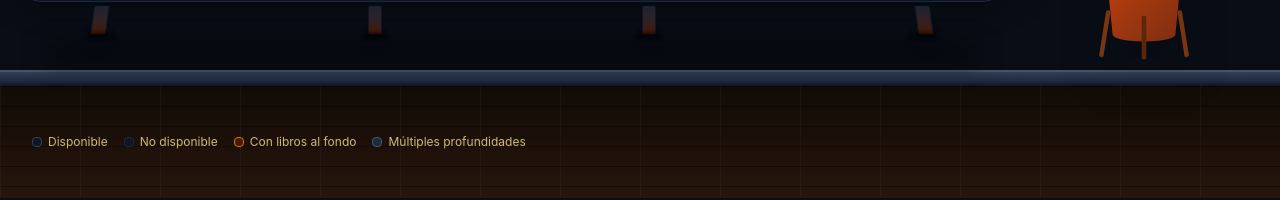
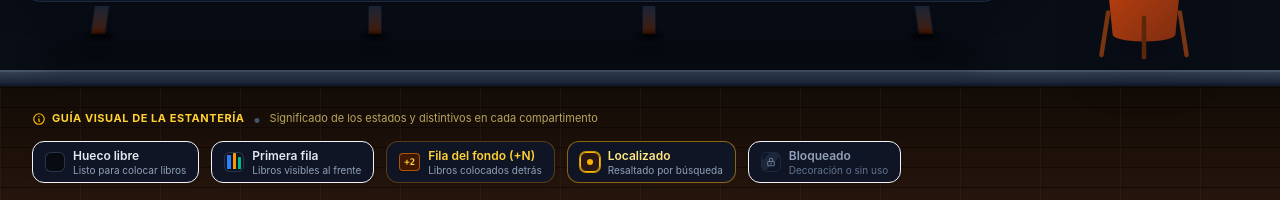
Before and after one commit to EnriqueLoboRubio/BibliotecaDigital, a Next.js app: page / in a window 1280 px wide. Shown: the part 1796-1996 px from the top of the page. Built offline with nearby package versions, Linux system fonts and the light colour scheme; no server answers; the database is empty.

Commit message:
feat(ui): rediseñar leyenda de estanteria con miniaturas visuales y explicaciones claras

```diff
--- a/app/page.tsx
+++ b/app/page.tsx
@@ -876,39 +876,102 @@ export default function HomePage() {
       </main>
 
       {/* Suelo de la habitación: Rodapié y Parquet de madera */}
-      <div className="w-full flex flex-col mt-auto z-0">
+      <footer className="w-full flex flex-col mt-auto z-0">
         <div className="w-full h-4 skirting-board" />
-        <div className="w-full h-24 sm:h-28 parquet-floor shadow-2xl relative px-4 sm:px-8 py-3 flex items-center justify-between">
-          <div className="flex flex-wrap items-center gap-4 text-xs text-amber-200/80">
-            <div className="flex items-center gap-1.5">
-              <span className="w-2.5 h-2.5 rounded-sm bg-[#0e1626] border border-slate-700 inline-block" />
-              <span>Disponible</span>
+        <div className="w-full parquet-floor shadow-2xl relative px-4 sm:px-8 py-4 sm:py-5 border-t border-black/40">
+          <div className="max-w-7xl 2xl:max-w-[1550px] mx-auto flex flex-col lg:flex-row lg:items-center justify-between gap-4">
+            {/* Contenedor principal de la leyenda */}
+            <div className="flex flex-col gap-2.5">
+              <div className="flex items-center gap-2">
+                <span className="text-[11px] font-bold uppercase tracking-wider text-amber-300 flex items-center gap-1.5">
+                  <svg className="w-3.5 h-3.5 text-amber-400" fill="none" stroke="currentColor" viewBox="0 0 24 24">
+                    <path strokeLinecap="round" strokeLinejoin="round" strokeWidth="2" d="M13 16h-1v-4h-1m1-4h.01M21 12a9 9 0 11-18 0 9 9 0 0118 0z" />
+                  </svg>
+                  <span>Guía visual de la estantería</span>
+                </span>
+                <span className="text-slate-600 hidden sm:inline">•</span>
+                <span className="text-[11px] text-amber-200/70 hidden sm:inline">
+                  Significado de los estados y distintivos en cada compartimento
+                </span>
               </div>
-            <div className="flex items-center gap-1.5">
-              <span className="w-2.5 h-2.5 rounded-sm pattern-disabled border border-slate-800 inline-block" />
-              <span>No disponible</span>
-            </div>
-            <div className="flex items-center gap-1.5">
-              <span className="w-2.5 h-2.5 rounded-sm bg-amber-950 border border-amber-600 inline-block" />
-              <span>Con libros al fondo</span>
-            </div>
-            <div className="flex items-center gap-1.5">
-              <span className="w-2.5 h-2.5 rounded-sm bg-slate-800 border border-slate-600 inline-block" />
-              <span>Múltiples profundidades</span>
+
+              {/* Tarjetas explicativas con miniaturas visuales */}
+              <div className="flex flex-wrap items-center gap-2 sm:gap-3 text-xs">
+                {/* 1. Hueco libre */}
+                <div className="flex items-center gap-2 px-3 py-1.5 rounded-xl bg-slate-900/85 border border-slate-750/80 shadow-sm backdrop-blur-sm">
+                  <div className="w-5 h-5 rounded-md bg-[#080b12] border border-slate-700/80 flex items-center justify-center shrink-0 shadow-inner" />
+                  <div className="leading-tight">
+                    <span className="text-xs font-semibold text-slate-200 block">Hueco libre</span>
+                    <span className="text-[10px] text-slate-400 block">Listo para colocar libros</span>
                   </div>
                 </div>
 
+                {/* 2. Primera fila */}
+                <div className="flex items-center gap-2 px-3 py-1.5 rounded-xl bg-slate-900/85 border border-slate-750/80 shadow-sm backdrop-blur-sm">
+                  <div className="w-5 h-5 rounded-md bg-[#0e1422] border border-slate-700/80 flex items-end justify-center gap-0.5 pb-0.5 shrink-0 shadow-inner px-0.5">
+                    <span className="w-1 h-3.5 bg-blue-500 rounded-t-[1px]" />
+                    <span className="w-1 h-4 bg-amber-500 rounded-t-[1px]" />
+                    <span className="w-1 h-3 bg-emerald-500 rounded-t-[1px]" />
+                  </div>
+                  <div className="leading-tight">
+                    <span className="text-xs font-semibold text-slate-200 block">Primera fila</span>
+                    <span className="text-[10px] text-slate-400 block">Libros visibles al frente</span>
+                  </div>
+                </div>
+
+                {/* 3. Fila al fondo (+N) */}
+                <div className="flex items-center gap-2 px-3 py-1.5 rounded-xl bg-slate-900/85 border border-amber-500/30 shadow-sm backdrop-blur-sm">
+                  <span className="text-[9px] font-bold text-amber-300 bg-amber-950/90 border border-amber-600/70 px-1 py-0.5 rounded shadow-sm shrink-0 font-mono">
+                    +2
+                  </span>
+                  <div className="leading-tight">
+                    <span className="text-xs font-semibold text-amber-300 block">Fila del fondo (+N)</span>
+                    <span className="text-[10px] text-slate-400 block">Libros colocados detrás</span>
+                  </div>
+                </div>
+
+                {/* 4. Localizado por búsqueda */}
+                <div className="flex items-center gap-2 px-3 py-1.5 rounded-xl bg-slate-900/85 border border-amber-400/50 shadow-sm shadow-amber-950/30 backdrop-blur-sm">
+                  <div className="w-5 h-5 rounded-md bg-amber-950/50 border border-amber-400 ring-1 ring-amber-400/80 flex items-center justify-center shrink-0">
+                    <span className="w-1.5 h-1.5 rounded-full bg-amber-400 animate-pulse" />
+                  </div>
+                  <div className="leading-tight">
+                    <span className="text-xs font-semibold text-amber-200 block">Localizado</span>
+                    <span className="text-[10px] text-slate-400 block">Resaltado por búsqueda</span>
+                  </div>
+                </div>
+
+                {/* 5. Bloqueado / No disponible */}
+                <div className="flex items-center gap-2 px-3 py-1.5 rounded-xl bg-slate-900/85 border border-slate-750/80 shadow-sm backdrop-blur-sm">
+                  <div className="w-5 h-5 rounded-md bg-[#0a0f1d] pattern-disabled border border-slate-800 flex items-center justify-center shrink-0 text-slate-500">
+                    <svg className="w-2.5 h-2.5" fill="none" stroke="currentColor" viewBox="0 0 24 24">
+                      <path strokeLinecap="round" strokeLinejoin="round" strokeWidth="2.5" d="M12 15v2m-6 4h12a2 2 0 002-2v-6a2 2 0 00-2-2H6a2 2 0 00-2 2v6a2 2 0 002 2zm10-10V7a4 4 0 00-8 0v4h8z" />
+                    </svg>
+                  </div>
+                  <div className="leading-tight">
+                    <span className="text-xs font-semibold text-slate-400 block">Bloqueado</span>
+                    <span className="text-[10px] text-slate-500 block">Decoración o sin uso</span>
+                  </div>
+                </div>
+              </div>
+            </div>
+
+            {/* Acciones de administración en el pie */}
             {isAdmin && books.length > 0 && (
+              <div className="flex items-center self-start lg:self-center shrink-0 pt-2 lg:pt-0 border-t lg:border-t-0 border-amber-950/40">
                 <button
                   type="button"
                   onClick={handleClearBooks}
-              className="text-xs text-amber-300/60 hover:text-red-400 transition-colors"
+                  className="px-3 py-1.5 rounded-xl text-xs font-medium text-red-300 hover:text-white bg-red-950/40 hover:bg-red-900/60 border border-red-800/50 transition-all cursor-pointer shadow-sm"
+                  title="Eliminar todos los libros del catálogo actual"
                 >
                   Vaciar todos los libros
                 </button>
+              </div>
             )}
           </div>
         </div>
+      </footer>
 
       {/* Banner / HUD flotante de localización física */}
       {highlightedBook && highlightedBookLocation && (
```
Lines whose indentation alone changed are shown as unchanged.
